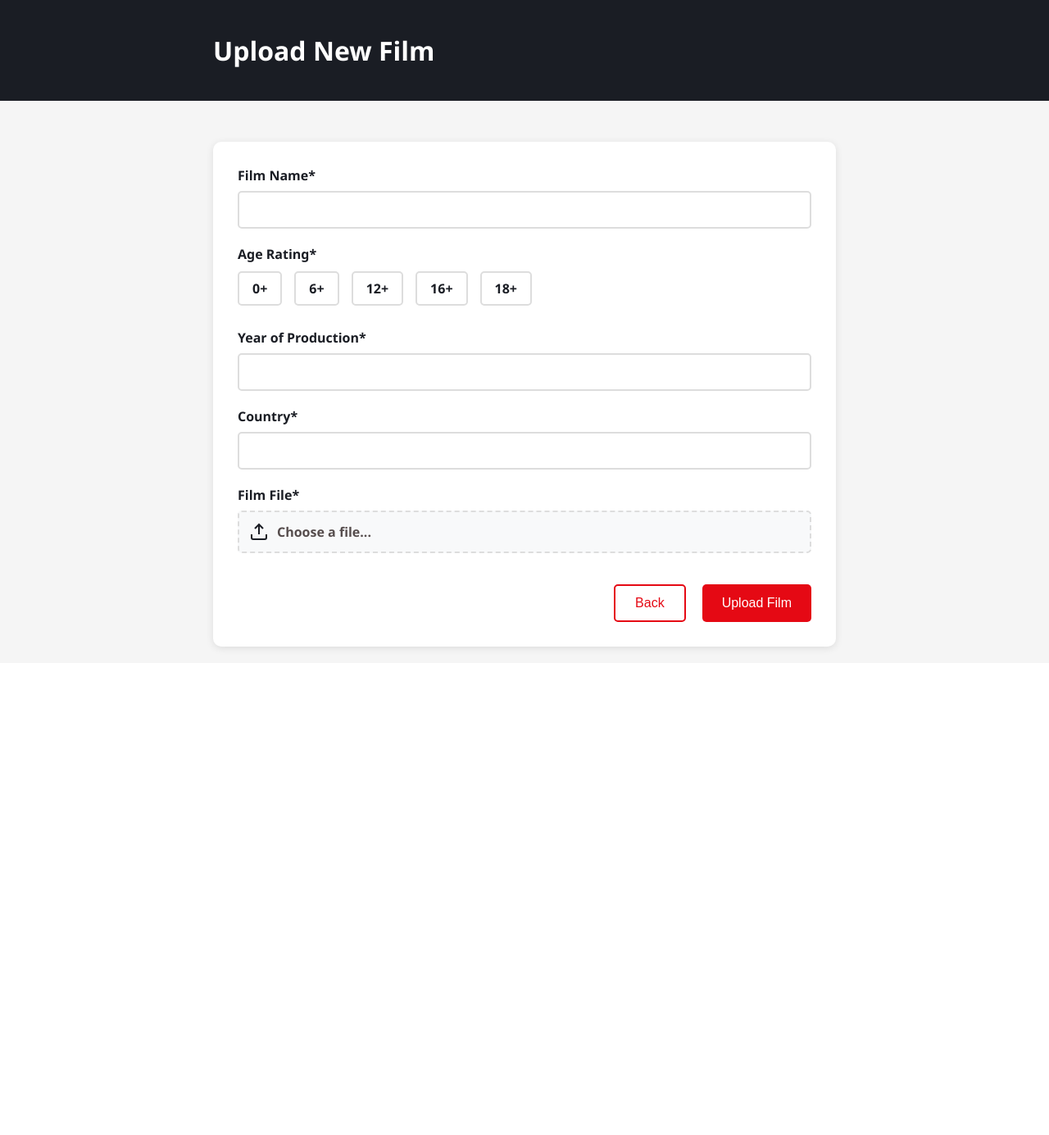
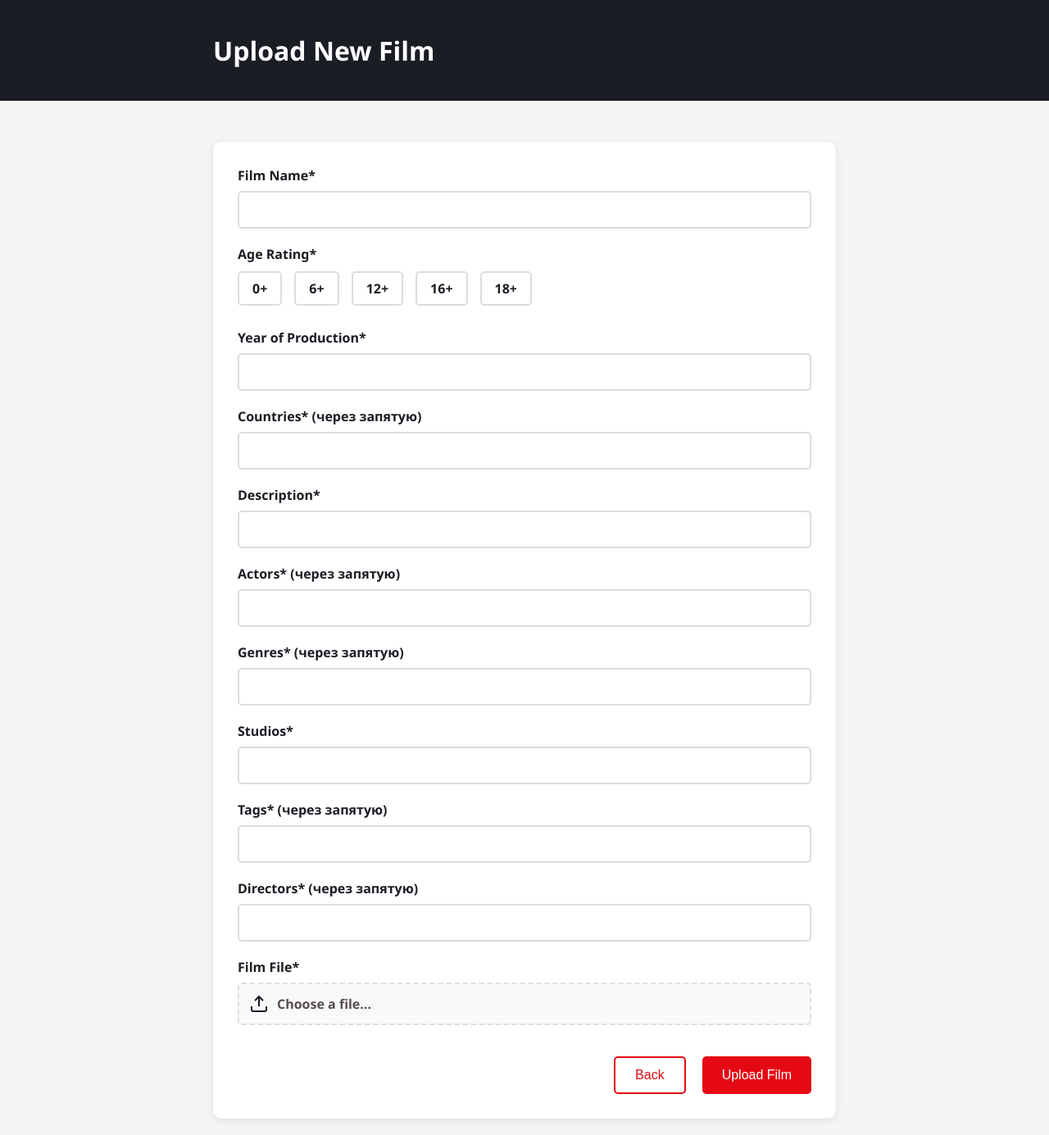
Before and after one commit to khanboglai/Online-cinema, a FastAPI app: template web_api/templates/upload_film.html in a window 1280 px wide. Shown: the whole page at 82% size. Before the commit the page ends 797 px from the top, so only its background shows below. Run offline with FastAPI, Linux system fonts and the light colour scheme; the template is opened without the code that fills it, so the values that code supplies are empty; parts of the project's set-up code (start-up, migrations or seed data) failed here and were passed over.

Commit message:
Добавил полей в upload, добавил валидацию файла mp4 и поменял стили на странице файла

```diff
--- a/web_api/services/film.py
+++ b/web_api/services/film.py
@@ -49,9 +49,14 @@ dao = FilmDao()
 async def save_film(
         film_name: str,
         age_rating: int,
-        # director: str,
+        director: str,
         year: int,
-        # country: str, # исправить говно
+        country: str,
+        description: str,
+        actor: str,
+        genre: str,
+        studios: str,
+        tags: str,
         file: UploadFile):
     '''
     Service for saving films into storage
@@ -60,14 +65,26 @@ async def save_film(
     :return:
     '''
 
+    directors_array = [item.strip() for item in director.split(',')]
+    countries_array = [item.strip() for item in country.split(',')]
+    actors_array = [item.strip() for item in actor.split(',')]
+    genres_array = [item.strip() for item in genre.split(',')]
+    tags_array = [item.strip() for item in tags.split(',')]
+
+
     logger.info("Save film")
 
     film = await dao.add(
         name=film_name,
         age_rating=age_rating,
-        # director=[director],
+        directors=directors_array,
         year=year,
-        # country=country,
+        countries=countries_array,
+        description=description,
+        actors=actors_array,
+        genres=genres_array,
+        studios=studios,
+        tags=tags_array
     )
 
     logger.info(f"film added: {film_name}")
--- a/web_api/static/css/film.css
+++ b/web_api/static/css/film.css
@@ -2,7 +2,7 @@
     --primary-red: #e50914;
     --light-red: #ff4444;
     --white-bg: #ffffff;
-    --card-bg: #f8f8f8;
+    --card-bg: #d12c2c8a;
     --text-color: #333333;
 }
 
@@ -160,10 +160,11 @@ nav {
 
 .movie-info {
     padding: 20px;
-    background: var(--card-bg);
+    background: var(--primary-red);
     margin: 20px auto;
     max-width: 1200px;
     border-radius: 8px;
+    color: #ffffff;
 }
 
 .similar-movies {
--- a/web_api/static/js/upload_film.js
+++ b/web_api/static/js/upload_film.js
@@ -4,6 +4,12 @@ async function handleSubmit(event) {
   const movieName = document.getElementById('filmName').value;
   const year = document.getElementById('year').value;
   const country = document.getElementById('country').value;
+  const description = document.getElementById('description').value;
+  const actor = document.getElementById('actor').value;
+  const genre = document.getElementById('genre').value;
+  const studios = document.getElementById('studios').value;
+  const tags = document.getElementById('tags').value;
+  const director = document.getElementById('director').value;
   const movieFile = document.getElementById('filmFile').files[0];
 
   const selectedRating = document.querySelector('input[name="age_rating"]:checked');
@@ -14,7 +20,7 @@ async function handleSubmit(event) {
       return;
   }
 
-  if (!movieName || !year || !country || !movieFile) {
+  if (!movieName || !year || !country || !description || !actor || !genre || !studios || !tags || !movieFile || !director) {
       alert('Please fill in all required fields');
       return;
   }
@@ -30,6 +36,12 @@ async function handleSubmit(event) {
   formData.append('year', year);
   formData.append('country', country);
   formData.append('film_file', movieFile);
+  formData.append('director', director);
+  formData.append('description', description);
+  formData.append('actor', actor);
+  formData.append('genre', genre);
+  formData.append('studios', studios);
+  formData.append('tags', tags);
 
   try {
       const response = await fetch('http://localhost:8000/upload', {
@@ -95,3 +107,11 @@ document.addEventListener('DOMContentLoaded', () => {
     }
   });
 });
+
+document.getElementById('filmFile').addEventListener('change', function(event) {
+  const file = event.target.files[0];
+  if (file && file.type !== 'video/mp4') {
+      alert('Пожалуйста, загрузите файл в формате MP4.');
+      event.target.value = '';
+  }
+});
--- a/web_api/templates/film.html
+++ b/web_api/templates/film.html
@@ -20,7 +20,7 @@
         </header>
 
         <div class="video-container">
-            {% if film.rating_kp != -1 %}
+            {% if film.rating_kp != -1 and film.rating_kp is not none %}
             <div class="film-rating">{{ film.rating_kp }}/10 ⭐</div>
             {% endif %}
             <input type="hidden" id="filmId" value="{{ film.id }}">
--- a/web_api/templates/upload_film.html
+++ b/web_api/templates/upload_film.html
@@ -38,19 +38,44 @@
         </div>
       </div>
 
-      <!-- <div class="form-group">
-        <label for="director">Director*</label>
-        <input type="text" id="director" name="director" required>
-      </div> -->
-
       <div class="form-group">
         <label for="year">Year of Production*</label>
         <input type="number" id="year" name="year" min="1900" max="2024" required>
       </div>
 
       <div class="form-group">
-        <label for="country">Country*</label>
+        <label for="country">Countries* (через запятую)</label>
         <input type="text" id="country" name="country" required>
+      </div>
+
+      <div class="form-group">
+        <label for="description">Description*</label>
+        <input type="text" id="description" name="description" required>
+      </div>
+
+      <div class="form-group">
+        <label for="actor">Actors* (через запятую)</label>
+        <input type="text" id="actor" name="actor" required>
+      </div>
+
+      <div class="form-group">
+        <label for="genre">Genres* (через запятую)</label>
+        <input type="text" id="genre" name="genre" required>
+      </div>
+
+      <div class="form-group">
+        <label for="studios">Studios*</label>
+        <input type="text" id="studios" name="studios" required>
+      </div>
+
+      <div class="form-group">
+        <label for="tags">Tags* (через запятую)</label>
+        <input type="text" id="tags" name="tags" required>
+      </div>
+
+      <div class="form-group">
+        <label for="director">Directors* (через запятую)</label>
+        <input type="text" id="director" name="director" required>
       </div>
 
       <div class="form-group">
@@ -62,7 +87,7 @@
             </svg>
             <span class="file-name">Choose a file...</span>
           </label>
-          <input type="file" id="filmFile" name="film_file" accept="video/*" required>
+          <input type="file" id="filmFile" name="film_file" accept="video/mp4" required>
         </div>
       </div>
       <div id="loadingIndicator" class="loading-indicator" style="display: none;">
```
Also changed, not shown: web_api/routers/upload_film.py (+17 -10 lines).
